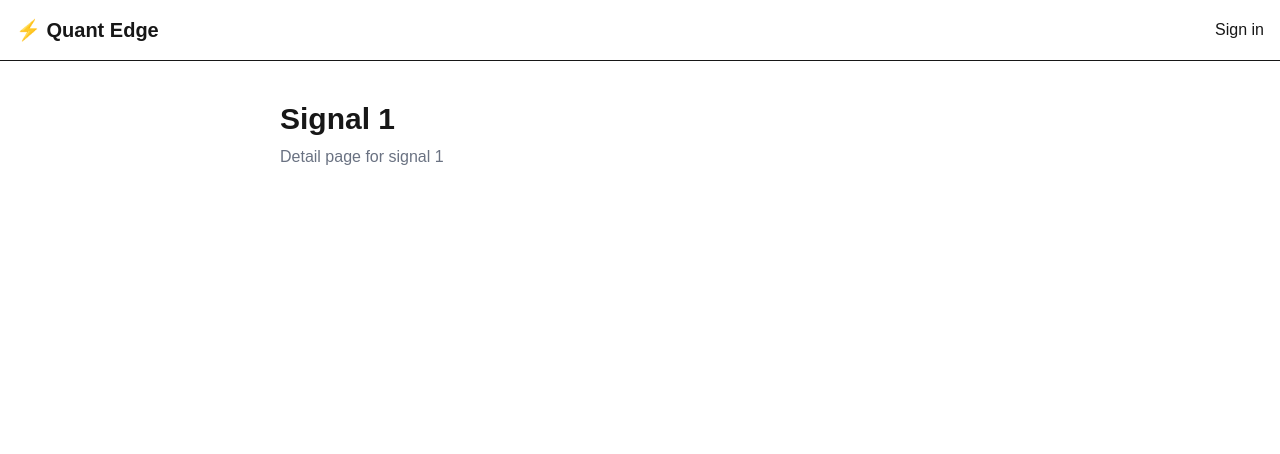
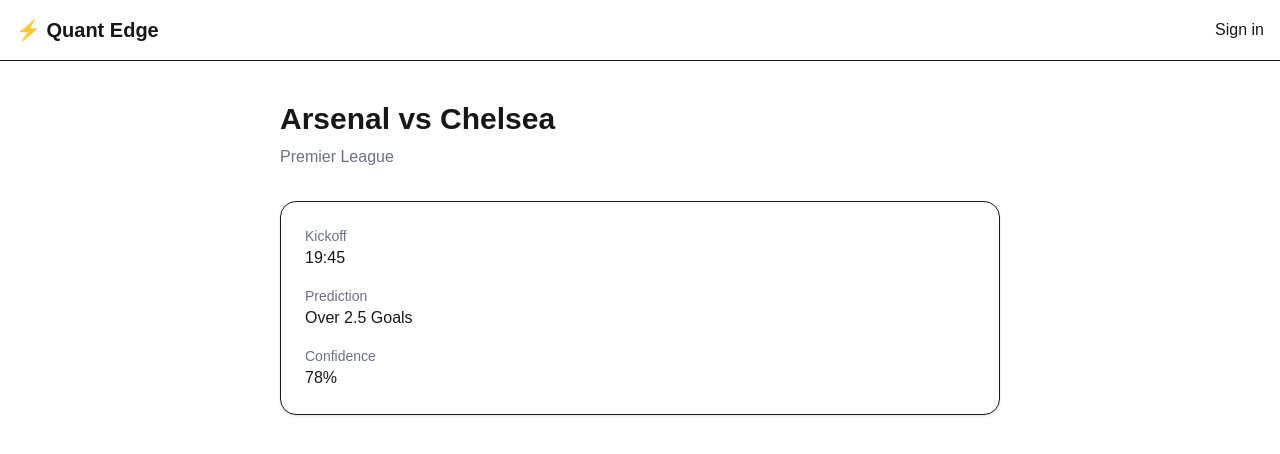
Before and after one commit to burntoak2012-ux/quant-edge, a Next.js app: page /signals/1 in a window 1280 px wide. Shown: the top 454 px of the page. Built offline with nearby package versions, Linux system fonts and the light colour scheme; no server answers.

Commit message:
fix signal detail import

```diff
--- a/app/signals/[id]/page.tsx
+++ b/app/signals/[id]/page.tsx
@@ -1,18 +1,41 @@
-export const dynamic = "force-dynamic";
+import { signals } from "@/lib/signals";
 
 export default function SignalDetailPage({
   params,
 }: {
   params: { id: string };
 }) {
-  const { id } = params;
+  const signal = signals.find((s) => s.id === Number(params.id));
+
+  if (!signal) {
+    return (
+      <div className="max-w-3xl mx-auto py-10 px-6">
+        <h1 className="text-3xl font-bold">Signal not found</h1>
+      </div>
+    );
+  }
 
   return (
     <div className="max-w-3xl mx-auto py-10 px-6">
-      <h1 className="text-3xl font-bold">Signal {id}</h1>
-      <p className="text-gray-500 mt-2">
-        Detail page for signal {id}
-      </p>
+      <h1 className="text-3xl font-bold">{signal.match}</h1>
+      <p className="text-gray-500 mt-2">{signal.league}</p>
+
+      <div className="mt-8 border rounded-2xl p-6 bg-white shadow-sm space-y-4">
+        <div>
+          <p className="text-sm text-gray-500">Kickoff</p>
+          <p className="font-medium">{signal.kickoff}</p>
+        </div>
+
+        <div>
+          <p className="text-sm text-gray-500">Prediction</p>
+          <p className="font-medium">{signal.prediction}</p>
+        </div>
+
+        <div>
+          <p className="text-sm text-gray-500">Confidence</p>
+          <p className="font-medium">{signal.confidence}%</p>
+        </div>
+      </div>
     </div>
   );
 }
--- a/lib/signals.ts
+++ b/lib/signals.ts
@@ -7,29 +7,29 @@
   kickoff: string;
 };
 
-export const signals: Signal[] = [
+export const signals = [
   {
     id: 1,
     match: "Arsenal vs Chelsea",
+    league: "Premier League",
+    kickoff: "19:45",
     prediction: "Over 2.5 Goals",
     confidence: 78,
-    league: "Premier League",
-    kickoff: "19:45",
   },
   {
     id: 2,
     match: "Barcelona vs Valencia",
+    league: "La Liga",
+    kickoff: "20:00",
     prediction: "Barcelona Win",
     confidence: 82,
-    league: "La Liga",
-    kickoff: "20:00",
   },
   {
     id: 3,
     match: "Inter vs Milan",
+    league: "Serie A",
+    kickoff: "19:30",
     prediction: "Both Teams to Score",
     confidence: 74,
-    league: "Serie A",
-    kickoff: "19:30",
   },
 ];
```
